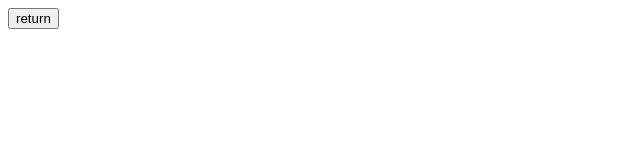
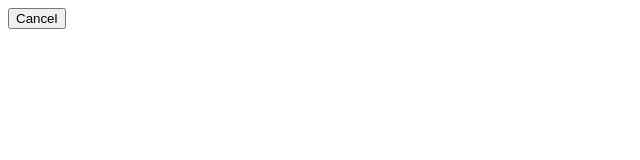
Before and after one commit to changjin86/test, a plain HTML site: page index.html in a window 1280 px wide. Shown: the full height of the page, 0-640 px from the left. Drawn offline with Linux system fonts and the light colour scheme.

Commit message:
Update index.html

```diff
--- a/index.html
+++ b/index.html
@@ -3,7 +3,7 @@
 <body>
 
 
-<button type="button" onclick="setNull();">return</button>
+ <input name="action" onclick="history.back()" type="submit" value="Cancel"/>
 
 </body>
 </html>
```
